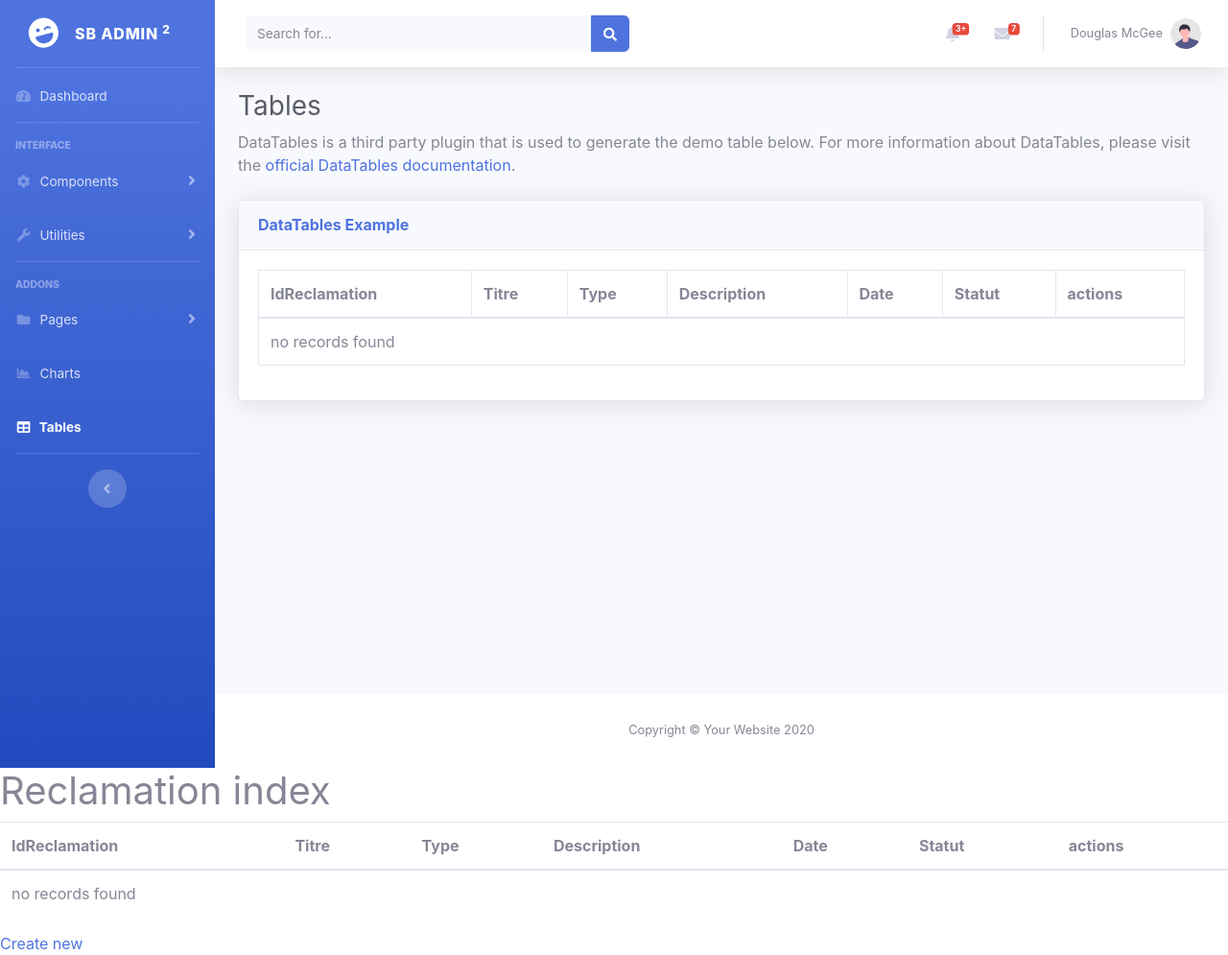
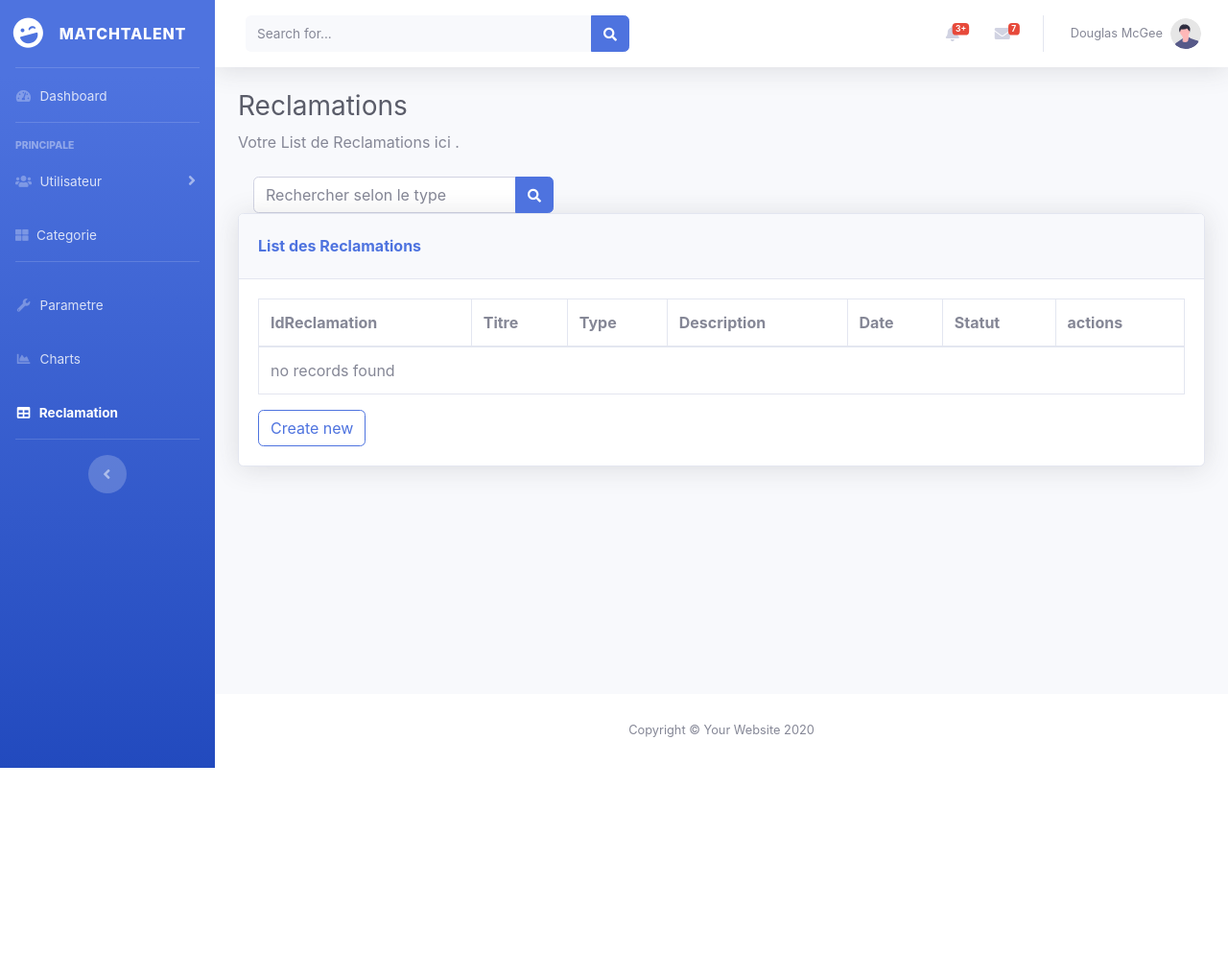
Before and after one commit to azizgadacha/Match_Talent_Web, a Symfony app: template templates/reclamation/index.html.twig in a window 1280 px wide. Shown: the whole page at 96% size. After the commit the page ends 800 px from the top, so only its background shows below. Run offline with Twig, Linux system fonts and the light colour scheme; the template is opened without the code that fills it, so the values that code supplies are empty; some libraries are stand-ins or nearby versions.

Commit message:
Recherche + Pagination

```diff
--- a/composer.json
+++ b/composer.json
@@ -11,6 +11,8 @@
         "doctrine/doctrine-bundle": "^2.8",
         "doctrine/doctrine-migrations-bundle": "^3.2",
         "doctrine/orm": "^2.14",
+        "pagerfanta/pagerfanta": "^4.0",
+        "pagerfanta/twig": "*",
         "phpdocumentor/reflection-docblock": "^5.3",
         "phpstan/phpdoc-parser": "^1.16",
         "sensio/framework-extra-bundle": "^6.1",
--- a/public/js/demo/datatables-demo.js
+++ b/public/js/demo/datatables-demo.js
@@ -2,3 +2,8 @@
 $(document).ready(function() {
   $('#dataTable').DataTable();
 });
+$(document).ready(function () {
+  $('#dataTable').DataTable({
+      pagingType: 'full_numbers',
+  });
+});
--- a/templates/reclamation/index.html.twig
+++ b/templates/reclamation/index.html.twig
@@ -16,7 +16,7 @@
                 <div class="sidebar-brand-icon rotate-n-15">
                     <i class="fas fa-laugh-wink"></i>
                 </div>
-                <div class="sidebar-brand-text mx-3">SB Admin <sup>2</sup></div>
+                <div class="sidebar-brand-text mx-3">MatchTalent</div>
             </a>
 
             <!-- Divider -->
@@ -34,71 +34,45 @@
 
             <!-- Heading -->
             <div class="sidebar-heading">
-                Interface
+                Principale
             </div>
 
             <!-- Nav Item - Pages Collapse Menu -->
             <li class="nav-item">
                 <a class="nav-link collapsed" href="#" data-toggle="collapse" data-target="#collapseTwo"
                     aria-expanded="true" aria-controls="collapseTwo">
-                    <i class="fas fa-fw fa-cog"></i>
-                    <span>Components</span>
+                    <i class="fa fa-users" aria-hidden="true"></i>
+                    <span>Utilisateur</span>
                 </a>
                 <div id="collapseTwo" class="collapse" aria-labelledby="headingTwo" data-parent="#accordionSidebar">
                     <div class="bg-white py-2 collapse-inner rounded">
-                        <h6 class="collapse-header">Custom Components:</h6>
-                        <a class="collapse-item" href="buttons.html">Buttons</a>
-                        <a class="collapse-item" href="cards.html">Cards</a>
+                        <h6 class="collapse-header">Details</h6>
+                        <a class="collapse-item" href="buttons.html">Chercheur d'emploi</a>
+                        <a class="collapse-item" href="cards.html">Offreur d'emploi</a>
                     </div>
                 </div>
             </li>
 
             <!-- Nav Item - Utilities Collapse Menu -->
             <li class="nav-item">
-                <a class="nav-link collapsed" href="#" data-toggle="collapse" data-target="#collapseUtilities"
-                    aria-expanded="true" aria-controls="collapseUtilities">
-                    <i class="fas fa-fw fa-wrench"></i>
-                    <span>Utilities</span>
+                <a class="nav-link collapsed" >
+                    <i class="fa fa-th-large" aria-hidden="true"></i>
+                    <span>Categorie</span>
                 </a>
-                <div id="collapseUtilities" class="collapse" aria-labelledby="headingUtilities"
-                    data-parent="#accordionSidebar">
-                    <div class="bg-white py-2 collapse-inner rounded">
-                        <h6 class="collapse-header">Custom Utilities:</h6>
-                        <a class="collapse-item" href="utilities-color.html">Colors</a>
-                        <a class="collapse-item" href="utilities-border.html">Borders</a>
-                        <a class="collapse-item" href="utilities-animation.html">Animations</a>
-                        <a class="collapse-item" href="utilities-other.html">Other</a>
-                    </div>
-                </div>
+
             </li>
 
             <!-- Divider -->
             <hr class="sidebar-divider">
 
-            <!-- Heading -->
-            <div class="sidebar-heading">
-                Addons
-            </div>
 
             <!-- Nav Item - Pages Collapse Menu -->
             <li class="nav-item">
-                <a class="nav-link collapsed" href="#" data-toggle="collapse" data-target="#collapsePages"
-                    aria-expanded="true" aria-controls="collapsePages">
-                    <i class="fas fa-fw fa-folder"></i>
-                    <span>Pages</span>
+                <a class="nav-link collapsed" >
+                    <i class="fas fa-fw fa-wrench"></i>
+                    <span>Parametre</span>
                 </a>
-                <div id="collapsePages" class="collapse" aria-labelledby="headingPages" data-parent="#accordionSidebar">
-                    <div class="bg-white py-2 collapse-inner rounded">
-                        <h6 class="collapse-header">Login Screens:</h6>
-                        <a class="collapse-item" href="login.html">Login</a>
-                        <a class="collapse-item" href="register.html">Register</a>
-                        <a class="collapse-item" href="forgot-password.html">Forgot Password</a>
-                        <div class="collapse-divider"></div>
-                        <h6 class="collapse-header">Other Pages:</h6>
-                        <a class="collapse-item" href="404.html">404 Page</a>
-                        <a class="collapse-item" href="blank.html">Blank Page</a>
-                    </div>
-                </div>
+
             </li>
 
             <!-- Nav Item - Charts -->
@@ -109,10 +83,9 @@
             </li>
 
             <!-- Nav Item - Tables -->
-            <li class="nav-item active">
-                <a class="nav-link" href="tables.html">
-                    <i class="fas fa-fw fa-table"></i>
-                    <span>Tables</span></a>
+            <li class="nav-item  active">
+                    <a class="nav-link" href="{{ path('app_reclamation_index') }}">
+                    <i class="fas fa-fw fa-table"></i> <span>Reclamation</span></a>
             </li>
 
             <!-- Divider -->
@@ -342,15 +315,24 @@
                 <div class="container-fluid">
 
                     <!-- Page Heading -->
-                    <h1 class="h3 mb-2 text-gray-800">Tables</h1>
-                    <p class="mb-4">DataTables is a third party plugin that is used to generate the demo table below.
-                        For more information about DataTables, please visit the <a target="_blank"
-                            href="https://datatables.net">official DataTables documentation</a>.</p>
+                    <h1 class="h3 mb-2 text-gray-800">Reclamations</h1>
+                    <p class="mb-4"> Votre List de Reclamations ici .</p>
+                    <div>
+                    <form class="d-none d-sm-inline-block form-inline mr-auto ml-md-3 my-2 my-md-0 mw-100 navbar-search action="{{ path('app_reclamation_index') }}" method="get">
+    <div class="input-group">
+        <input type="text" name="type" class="form-control" placeholder="Rechercher selon le type">
+        <div class="input-group-append">
+        <button type="submit" class="btn btn-primary"><i class="fas fa-search fa-sm"></i></button>
+        </div>
+    </div>
+</form>
+</div>
+
 
                     <!-- DataTales Example -->
                     <div class="card shadow mb-4">
-                        <div class="card-header py-3">
-                            <h6 class="m-0 font-weight-bold text-primary">DataTables Example</h6>
+                        <div class="card-header py-4">
+                            <h6 class="m-0 font-weight-bold text-primary">List des Reclamations</h6>
                         </div>
                         <div class="card-body">
                             <div class="table-responsive">
@@ -376,9 +358,9 @@
                 <td>{{ reclamation.date ? reclamation.date|date('Y-m-d') : '' }}</td>
                 <td>{{ reclamation.statut }}</td>
                 <td>
-                    <a href="{{ path('app_reclamation_show', {'idReclamation': reclamation.idReclamation}) }}">show</a>
-                    <a href="{{ path('app_reclamation_edit', {'idReclamation': reclamation.idReclamation}) }}">edit</a>
-                    <a href="{{ path('app_reponse_reclamation_new', {'idReclamation': reclamation.idReclamation}) }}">reponse</a>
+                    <a class="btn btn-secondary" href="{{ path('app_reclamation_show', {'idReclamation': reclamation.idReclamation}) }}">show</a>
+                    <a class="btn btn-warning" href="{{ path('app_reclamation_edit', {'idReclamation': reclamation.idReclamation}) }}">edit</a>
+                    <a class="btn btn-success" href="{{ path('app_reponse_reclamation_new', {'idReclamation': reclamation.idReclamation}) }}">reponse</a>
 
                 </td>
             </tr>
@@ -389,6 +371,22 @@
         {% endfor %}
         </tbody>
                                 </table>
+                                 {% if pagerfanta.hasPreviousPage %}
+    <a  class="mb-4" href="{{ path('app_reclamation_index', {'page': pagerfanta.previousPage}) }}"><i class="fa fa-angle-double-left" aria-hidden="true"></i>previous</a>
+{% endif %}
+
+{% for page in pages %}
+    {% if pagerfanta.currentPage == page %}
+        <span>{{ page }}</span>
+    {% else %}
+        <a class="mb-4" class="btn btn-outline-primary" href="{{ path('app_reclamation_index', {'page': page}) }}">{{ page }}</a>
+    {% endif %}
+{% endfor %}
+
+{% if pagerfanta.hasNextPage %}
+    <a  class="mb-4" href="{{ path('app_reclamation_index', {'page': pagerfanta.nextPage}) }}">next <i class="fa fa-angle-double-right" aria-hidden="true"></i></a>
+{% endif %}
+                                <a class="btn btn-outline-primary" href="{{ path('app_reclamation_new') }}">Create new</a>
                             </div>
                         </div>
                     </div>
@@ -439,43 +437,5 @@
             </div>
         </div>
     </div>
-    <h1>Reclamation index</h1>
 
-    <table class="table">
-        <thead>
-            <tr>
-                <th>IdReclamation</th>
-                <th>Titre</th>
-                <th>Type</th>
-                <th>Description</th>
-                <th>Date</th>
-                <th>Statut</th>
-                <th>actions</th>
-            </tr>
-        </thead>
-        <tbody>
-        {% for reclamation in reclamations %}
-            <tr>
-                <td>{{ reclamation.idReclamation }}</td>
-                <td>{{ reclamation.titre }}</td>
-                <td>{{ reclamation.type }}</td>
-                <td>{{ reclamation.description }}</td>
-                <td>{{ reclamation.date ? reclamation.date|date('Y-m-d') : '' }}</td>
-                <td>{{ reclamation.statut }}</td>
-                <td>
-                    <a href="{{ path('app_reclamation_show', {'idReclamation': reclamation.idReclamation}) }}">show</a>
-                    <a href="{{ path('app_reclamation_edit', {'idReclamation': reclamation.idReclamation}) }}">edit</a>
-                    <a href="{{ path('app_reponse_reclamation_new', {'idReclamation': reclamation.idReclamation}) }}">reponse</a>
-
-                </td>
-            </tr>
-        {% else %}
-            <tr>
-                <td colspan="7">no records found</td>
-            </tr>
-        {% endfor %}
-        </tbody>
-    </table>
-
-    <a href="{{ path('app_reclamation_new') }}">Create new</a>
 {% endblock %}
```
Also changed, not shown: config/services.yaml (+4 -4 lines), src/Controller/ReclamationController.php (+43 -2 lines), src/Entity/Reclamation.php (+5 -8 lines), src/Form/ReclamationType.php (+36 -27 lines), src/Repository/ReclamationRepository.php (+9 -0 lines), src/Validator/Constraints/ValidTypeValidator.php (line endings or trailing spaces), src/Validator/ValidType.php (line endings or trailing spaces), 1 other file.
